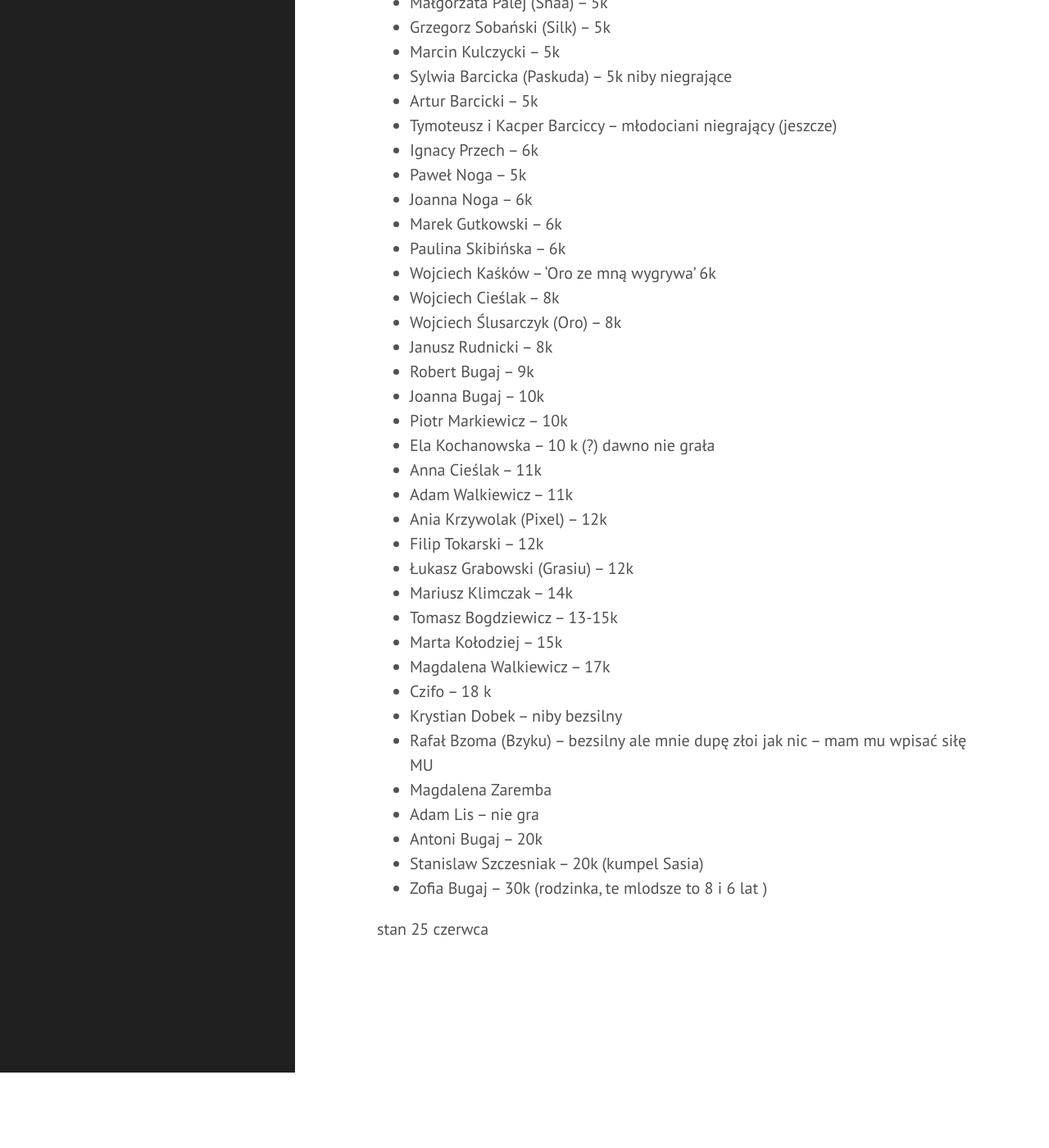
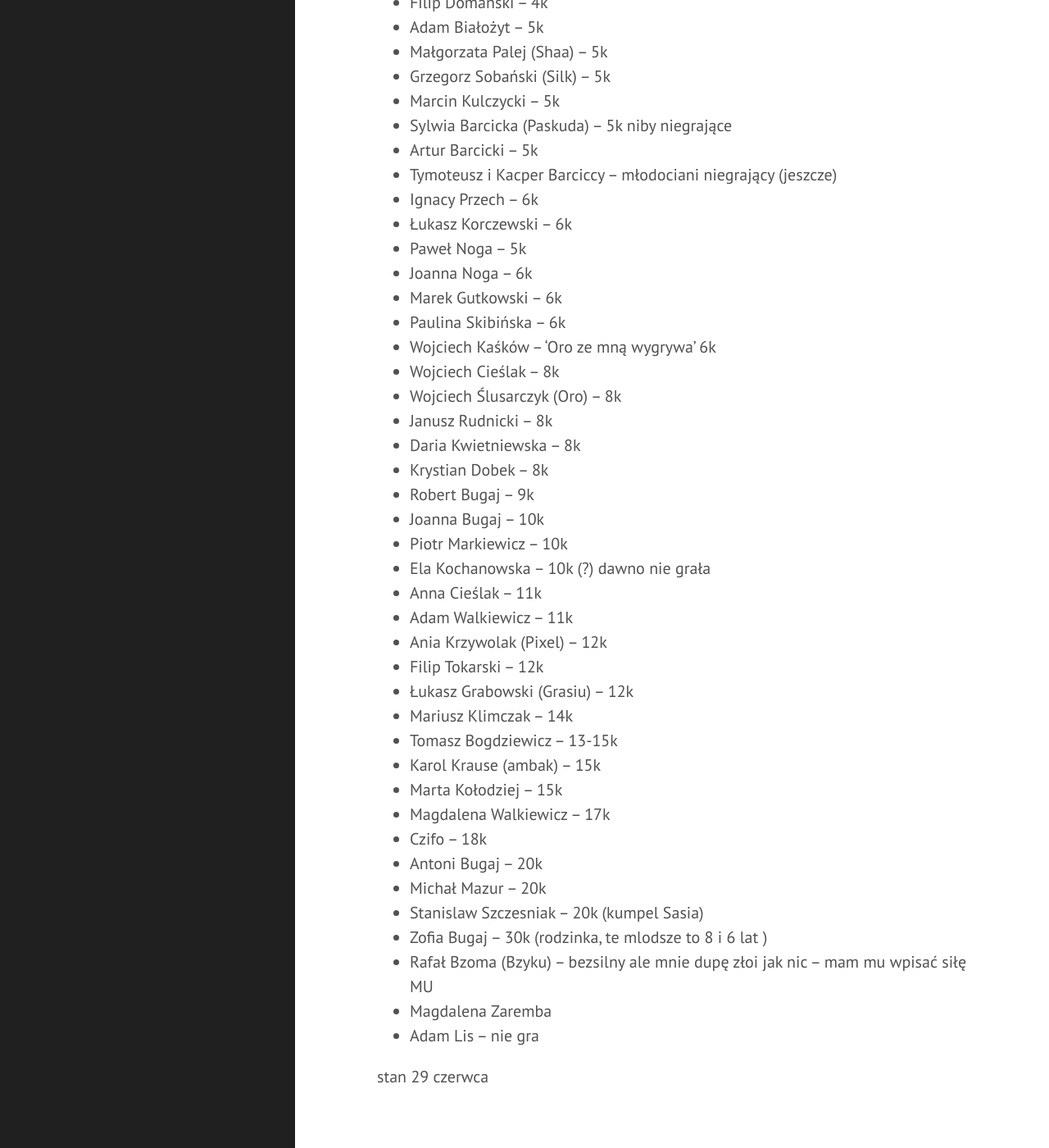
Before and after one commit to tasuki/lsg, a Jekyll site: the page built from zarejestrowani.md, in a window 1280 px wide and 1400 px high, scrolled down 940 px. Shown: the whole window at 82% size. Built offline with Jekyll 4.4.1, drawn with Linux system fonts in a browser that asks for light colours; before the commit the page ends 2248 px from its top, so only the background shows below that; some of the changed text lies outside the part shown.

Commit message:
Update zarejestrowanych

```diff
--- a/zarejestrowani.md
+++ b/zarejestrowani.md
@@ -14,10 +14,12 @@ Zarejestrowani uczestnicy (mniej więcej wg siły):
 - Kamil Chwedyna (o matko, ile Fiszu ma dan? -- wpadnie na lykend z zona :-)
 - Vit Brunner (Tasuki) -- 4d
 - Marcin Majka (Higaki) -- 3d
+- Michał Parkoła -- 2d
 - Karol Cieślak (KaC) -- 1d
 - Anna Sośnicka-Cieśla (Sosna) -- 1d
 - Maksym Wałaszewki -- 1d
 - Jakub Majnusz (Gimlix) -- 1d
+- Kasia Mazurek (kotasia) -- 1k
 - Kacper Cieśla (Comboy) -- 2k
 - Paweł Obrok (Yapi)-- 2k
 - Piotr Andryszek (Hitech) -- 2k
@@ -38,6 +40,7 @@ Zarejestrowani uczestnicy (mniej więcej wg siły):
 - Artur Barcicki -- 5k
 - Tymoteusz i Kacper Barciccy -- młodociani niegrający (jeszcze)
 - Ignacy Przech -- 6k
+- Łukasz Korczewski -- 6k
 - Paweł Noga -- 5k
 - Joanna Noga -- 6k
 - Marek Gutkowski -- 6k
@@ -46,10 +49,12 @@ Zarejestrowani uczestnicy (mniej więcej wg siły):
 - Wojciech Cieślak -- 8k
 - Wojciech Ślusarczyk (Oro) -- 8k
 - Janusz Rudnicki -- 8k
+- Daria Kwietniewska -- 8k
+- Krystian Dobek -- 8k
 - Robert Bugaj -- 9k
 - Joanna Bugaj -- 10k
 - Piotr Markiewicz -- 10k
-- Ela Kochanowska -- 10 k (?) dawno nie grała
+- Ela Kochanowska -- 10k (?) dawno nie grała
 - Anna Cieślak -- 11k
 - Adam Walkiewicz -- 11k
 - Ania Krzywolak (Pixel) -- 12k
@@ -57,15 +62,16 @@ Zarejestrowani uczestnicy (mniej więcej wg siły):
 - Łukasz Grabowski (Grasiu) -- 12k
 - Mariusz Klimczak -- 14k
 - Tomasz Bogdziewicz -- 13-15k
+- Karol Krause (ambak) -- 15k
 - Marta Kołodziej -- 15k
 - Magdalena Walkiewicz -- 17k
-- Czifo -- 18 k
-- Krystian Dobek -- niby bezsilny
+- Czifo -- 18k
+- Antoni Bugaj -- 20k
+- Michał Mazur -- 20k
+- Stanislaw Szczesniak -- 20k (kumpel Sasia)
+- Zofia Bugaj -- 30k (rodzinka, te mlodsze to 8 i 6 lat )
 - Rafał Bzoma (Bzyku) -- bezsilny ale mnie dupę złoi jak nic -- mam mu wpisać siłę MU
 - Magdalena Zaremba
 - Adam Lis -- nie gra
-- Antoni Bugaj -- 20k
-- Stanislaw Szczesniak -- 20k  (kumpel Sasia)
-- Zofia Bugaj -- 30k (rodzinka, te mlodsze to 8 i 6 lat )
 
-stan 25 czerwca
+stan 29 czerwca
```
